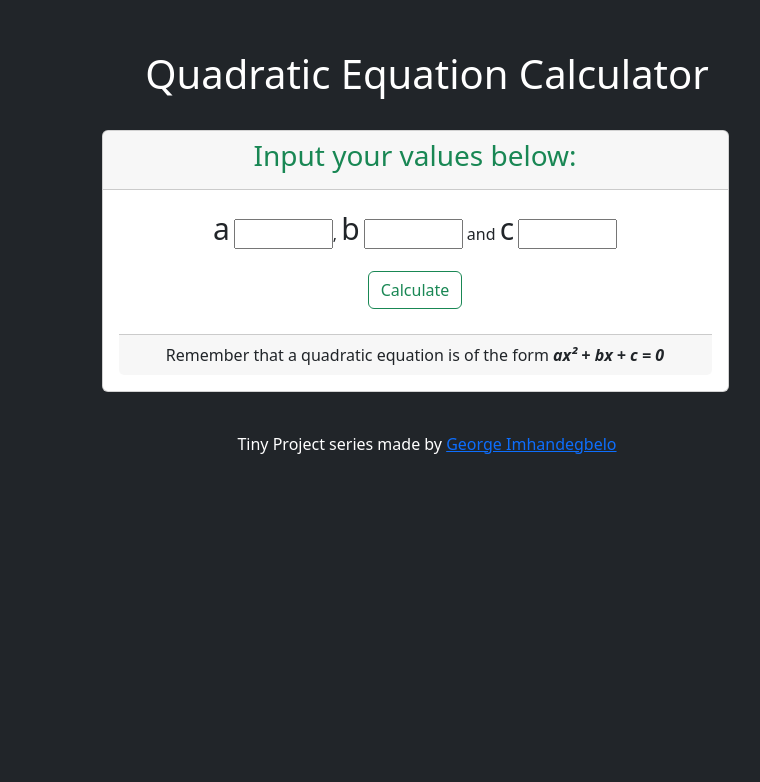
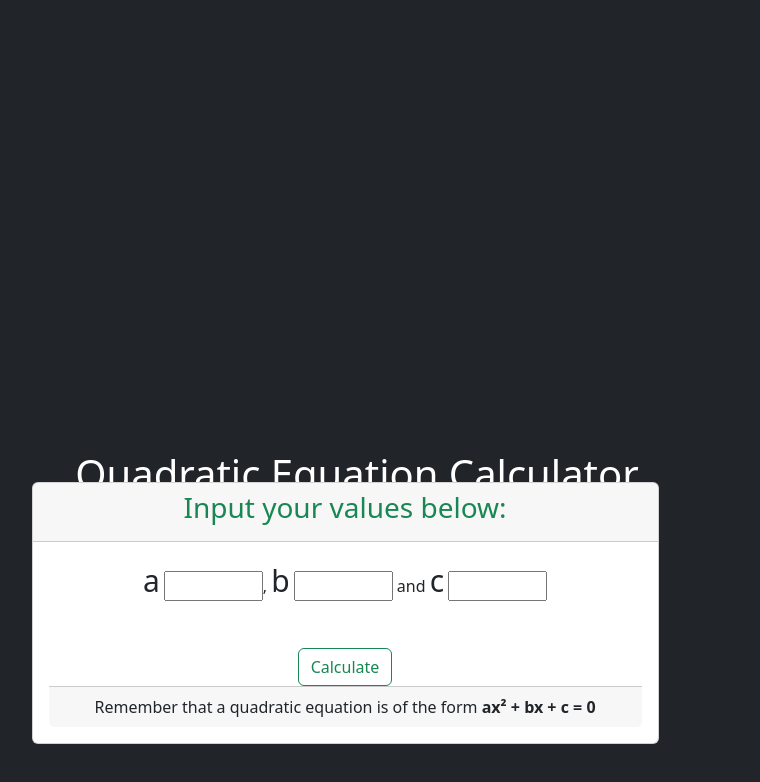
Before and after one commit to Imhandegbelo/quadratic-equation-solver, a plain HTML site: page index.html in a window 1280 px wide. Shown: the whole page, without its empty margins (213-973 px from the left). Drawn offline with nearby package versions, Linux system fonts and the light colour scheme.

```diff
--- a/css/myStyles.css
+++ b/css/myStyles.css
@@ -5,6 +5,11 @@
 body{
     width: 100%;
     height: 100%
+}
+.container{
+    position: absolute;
+    top: 50%;
+    bottom: 50%;
 }
 
 .header{
--- a/index.html
+++ b/index.html
@@ -35,12 +35,12 @@
               <label for="c" class="font-30">c</label>
               <input type="text" name="c" id="c" class="col-2">
             </div>
-            <button type="submit" class="btn btn-outline-success" onclick="getValues()" style="margin-bottom: 25px;"
+            <button type="submit" class="btn btn-outline-success" onclick="getValues()" style="margin-top: 25px;"
               id="submit">Calculate</button>
             <div id="feedback" />
           </div>
           <div class="card-footer bg-grey">
-            Remember that a quadratic equation is of the form <em>ax&sup2; + bx + c = 0</em>
+            Remember that a quadratic equation is of the form <b>ax&sup2; + bx + c = 0</b>
           </div>
         </div>
       </div>
```
Also changed, not shown: 1 other file.
